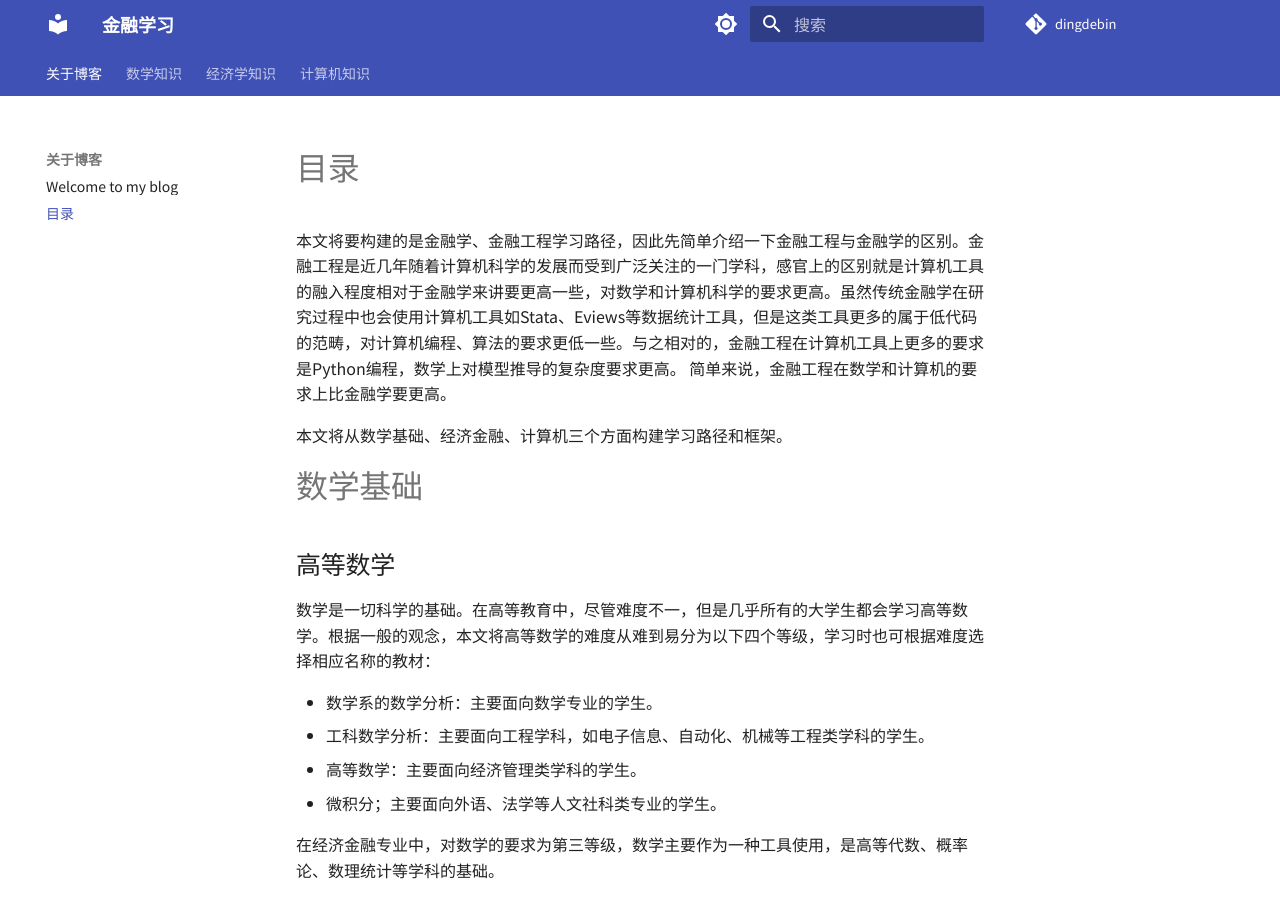
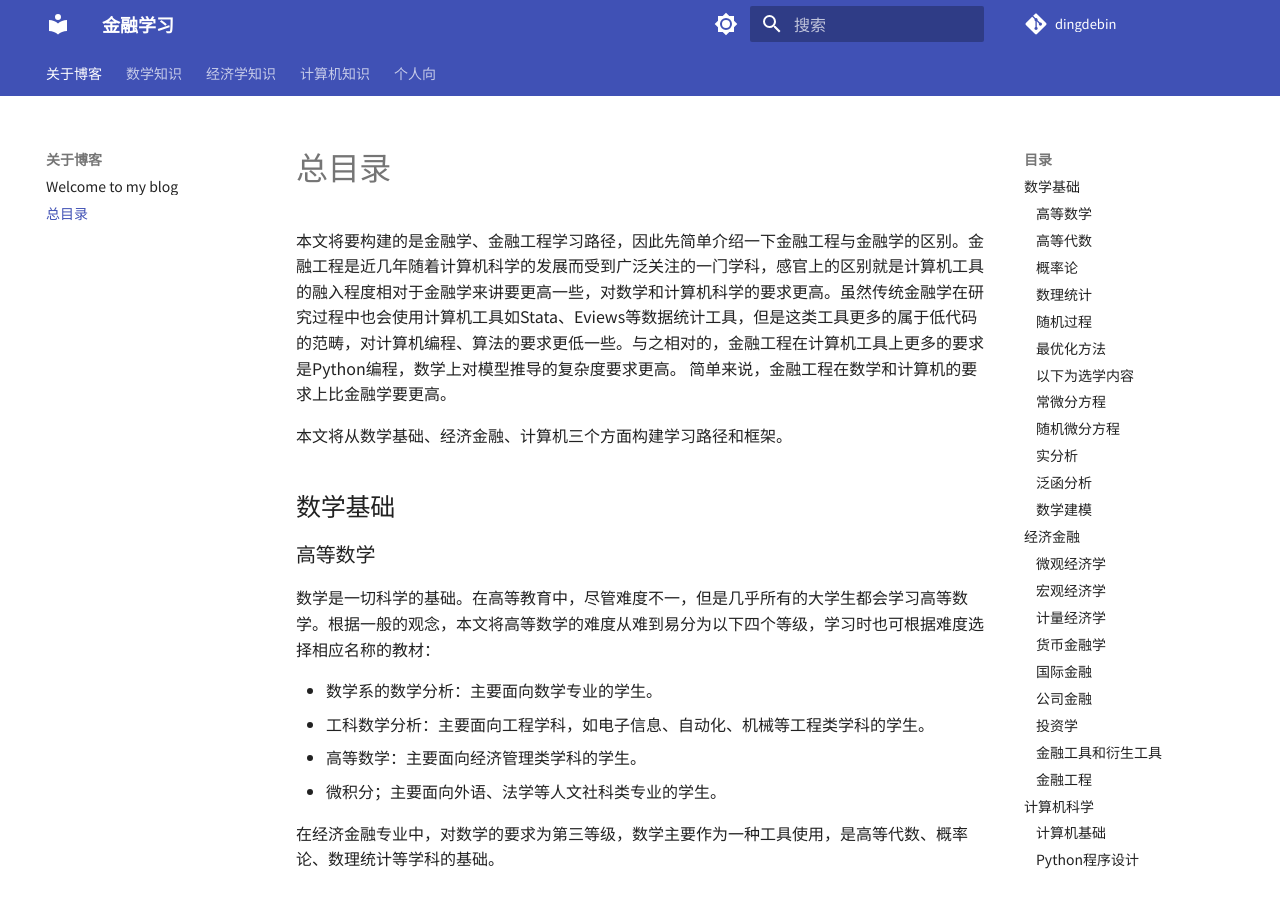
Before and after one commit to dingdebin/dingdebin.github.io, an MkDocs documentation site: the page built from docs/content.md, in a window 1280 px wide and 900 px high. Built offline with MkDocs 1.6.1 and Material for MkDocs 9.7.7, drawn with Linux system fonts in a browser that asks for light colours; comment, search, counter and statistics services are not loaded.

Commit message:
更新微观经济学和非学习内容

```diff
--- a/docs/content.md
+++ b/docs/content.md
@@ -1,10 +1,10 @@
-# 目录
+# 总目录
 本文将要构建的是金融学、金融工程学习路径，因此先简单介绍一下金融工程与金融学的区别。金融工程是近几年随着计算机科学的发展而受到广泛关注的一门学科，感官上的区别就是计算机工具的融入程度相对于金融学来讲要更高一些，对数学和计算机科学的要求更高。虽然传统金融学在研究过程中也会使用计算机工具如Stata、Eviews等数据统计工具，但是这类工具更多的属于低代码的范畴，对计算机编程、算法的要求更低一些。与之相对的，金融工程在计算机工具上更多的要求是Python编程，数学上对模型推导的复杂度要求更高。
 简单来说，金融工程在数学和计算机的要求上比金融学要更高。
 
 本文将从数学基础、经济金融、计算机三个方面构建学习路径和框架。
-# 数学基础
-## 高等数学
+## 数学基础
+### 高等数学
 数学是一切科学的基础。在高等教育中，尽管难度不一，但是几乎所有的大学生都会学习高等数学。根据一般的观念，本文将高等数学的难度从难到易分为以下四个等级，学习时也可根据难度选择相应名称的教材：
 
 - 数学系的数学分析：主要面向数学专业的学生。
@@ -13,74 +13,74 @@
 - 微积分；主要面向外语、法学等人文社科类专业的学生。
 
 在经济金融专业中，对数学的要求为第三等级，数学主要作为一种工具使用，是高等代数、概率论、数理统计等学科的基础。
-## 高等代数
+### 高等代数
 高等代数是将中学教育中方程研究的深入，主要形式为矩阵相关的研究。矩阵的研究是解决高维问题的基础，应用于经济金融学科中的运筹学、计量经济学、统计学等学科中。
-## 概率论
+### 概率论
 概率是一个特殊的概念，研究世界的不确定性，因为这个不确定性的存在，又被广大学子戏称为“玄学”。正因为世界是不确定的，因此概率论是我们研究世界的一种新工具，在经济金融领域中，此领域的均值、方差等知识是资产组合的重要概念。
-## 数理统计
+### 数理统计
 数理统计是在概率观念的基础上经过大样本的研究形成的认识世界的方法，正如数学中的归纳总结，数理统计提供了一种样本估计总体的观念。不确定的研究对象称之为随机变量，利用概率论和数理统计的方法，从随机变量中寻找规律，这便是数理统计的魅力。
-## 随机过程
+### 随机过程
 时间是单向的，时间的流逝是永恒的。不确定的随机变量在时间的长河中一往无前，这个过程便称之为随机过程。随机过程的模型可以帮助我们更好地认识不确定的世界。
-## 最优化方法
+### 最优化方法
 优化是工程领域常见的概念，顾名思义，在多种方案中寻找最优解。
-## 以下为选学内容
+### 以下为选学内容
 除了上面的必学内容，下面的选学内容针对不同的学科可以选择性学习。
-## 常微分方程
-## 随机微分方程
-## 实分析
-## 泛函分析
-## 数学建模
+### 常微分方程
+### 随机微分方程
+### 实分析
+### 泛函分析
+### 数学建模
 
-# 经济金融
+## 经济金融
 按目录顺序学习
-## 微观经济学
+### 微观经济学
 认识微观个体、买卖双方、个体与个体之间的市场。
-## 宏观经济学
+### 宏观经济学
 了解整个市场、国家的宏观政策
-## 计量经济学
+### 计量经济学
 被称为“经济学中的物理学”，用数学模型研究经济学。
-## 货币金融学
+### 货币金融学
 研究金融学的核心，货币和市场。
-## 国际金融
+### 国际金融
 全球化的今天，国际市场对国内环境的影响重大。
-## 公司金融
+### 公司金融
 当前金融学的主流，也是最广大的投资者最青睐的研究对象。
-## 投资学
+### 投资学
 最广大的金融市场参与者必学的学科。
-## 金融工具和衍生工具
+### 金融工具和衍生工具
 参与金融市场的方式方法。
-##金融工程
+###金融工程
 金融工程遵循的学习线路是（会计学）——公司金融——投资学——金融工具和衍生工具——金融工程。当前金融工程的研究主要还是以期权为主。
-# 计算机科学
+## 计算机科学
 计算机是工具，但更是生产力。
-## 计算机基础
+### 计算机基础
 了解计算机的基本知识
-## Python程序设计
+### Python程序设计
 金融工程必学的Python编程
-## 机器学习
+### 机器学习
 将机器学习的思维和算法应用到金融领域
-## 数据挖掘
+### 数据挖掘
 数据挖掘本来内嵌在各个学科中，此处单独拿出来表明其重要性。
-## 深度学习及其应用
+### 深度学习及其应用
 从金融应用的角度研究深度学习
-# 选修内容
-## 计算机语言与程序设计
+## 选修内容
+### 计算机语言与程序设计
 可以学一些网页、排版等小工具。
-## 数据库原理及应用
+### 数据库原理及应用
 数据统计方向的求职必备
-## 金融机构管理
+### 金融机构管理
 银行管理
-## 固定收益证券
+### 固定收益证券
 从投资学中独立出来研究固定收益证券
-## 投资分析和投资组合管理
+### 投资分析和投资组合管理
 大多数投资者的情况：组合
-## 金融风险管理
+### 金融风险管理
 风险是金融的底线。可以求职风险管理类的岗位。
-## 数理金融学
+### 数理金融学
 理论方面研究金融
-## 行为金融学
+### 行为金融学
 金融和心理学的结合，金融研究对象从理性人到自然人的升华。
-## 博弈论与机制设计
+### 博弈论与机制设计
 博弈是一个永恒的话题，例如期货中的零和博弈。
-## 经济法系列
+### 经济法系列
 金融人总该了解点法律
--- a/mkdocs.yml
+++ b/mkdocs.yml
@@ -98,7 +98,7 @@
     - Math/概率论.md
     - Math/数理统计.md
   - 经济学知识:
-    - Economics/微观经济学.md
+    - Economics/微观经济学/微观经济学-导言.md
     - Economics/宏观经济学.md
     - Economics/货币金融学.md
     - Economics/银行管理.md
@@ -107,3 +107,5 @@
     - Computer/大学计算机基础.md
     - Computer/机器学习.md
     - Computer/深度学习.md
+  - 个人向:
+    - Entertainment/一些趣事.md
```
Also changed, not shown: docs/Economics/微观经济学.md (deleted, +0 -48 lines), docs/Economics/微观经济学/微观经济学-导言.md (added, +36 -0 lines), docs/Entertainment/一些趣事.md (added).
